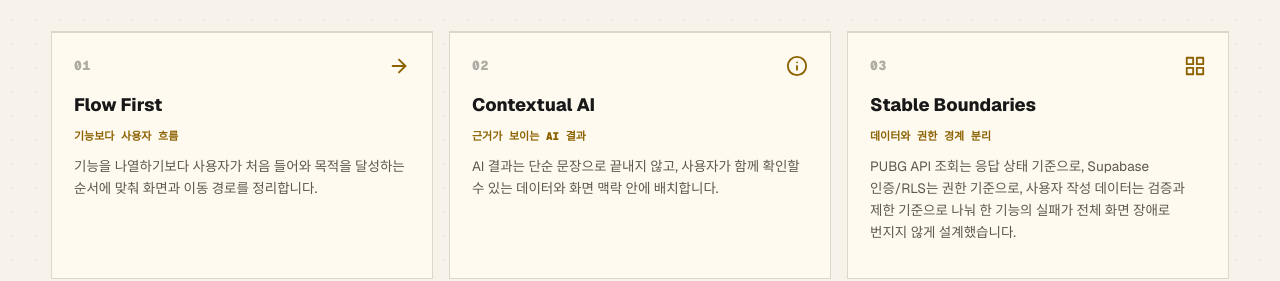
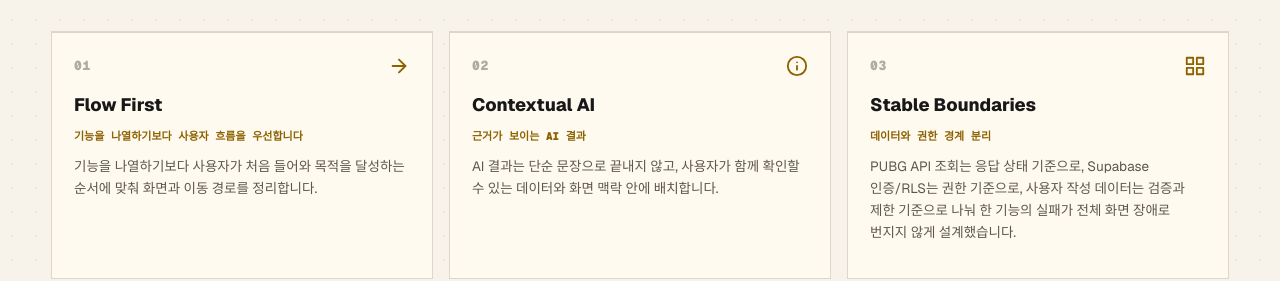
Before and after one commit to ka6865/KHS_PF, a Next.js app: page / in a window 1280 px wide. Shown: the part 1840-2121 px from the top of the page. Built offline with nearby package versions, Linux system fonts and the light colour scheme.

Commit message:
fix: clarify flow-first copy

```diff
--- a/app/page.tsx
+++ b/app/page.tsx
@@ -55,7 +55,7 @@ const aboutCoreValues = [
     num: "01",
     iconKey: "about-flow",
     title: "Flow First",
-    subtitle: "기능보다 사용자 흐름",
+    subtitle: "기능을 나열하기보다 사용자 흐름을 우선합니다",
     body: "기능을 나열하기보다 사용자가 처음 들어와 목적을 달성하는 순서에 맞춰 화면과 이동 경로를 정리합니다.",
   },
   {
```
